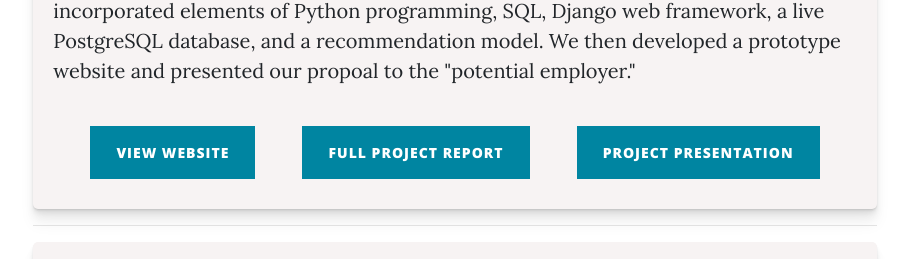
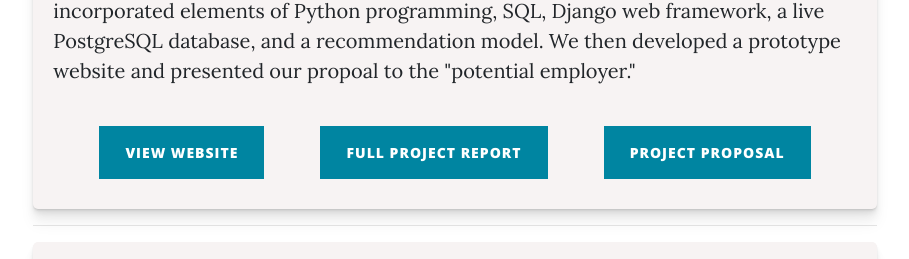
Before and after one commit to nateharker/my-website, a website: page html/projects.html in a window 1280 px wide. Shown: the part 1317-1576 px from the top of the page, without its empty margins (185-1094 px from the left). Drawn offline with nearby package versions, Linux system fonts and the light colour scheme.

Commit message:
button update

```diff
--- a/html/projects.html
+++ b/html/projects.html
@@ -121,7 +121,7 @@
                                 <a class="btn btn-primary" href="https://drive.google.com/file/d/1JRR-JOWBb2Ghd2uvmW6TJTriH17FtlgU/view?usp=sharing" target="blank">Full project report</a>
                             </div>
                             <div>
-                                <a class="btn btn-primary" href="https://docs.google.com/presentation/d/14NYO_OaJWQpQkH3KD8t0j_rXwFh22fpgdXEe5cxgmtA/edit?usp=sharing" target="blank">Project presentation</a>
+                                <a class="btn btn-primary" href="https://docs.google.com/presentation/d/14NYO_OaJWQpQkH3KD8t0j_rXwFh22fpgdXEe5cxgmtA/edit?usp=sharing" target="blank">Project proposal</a>
                             </div>
                         </div>
                     </div>
```
